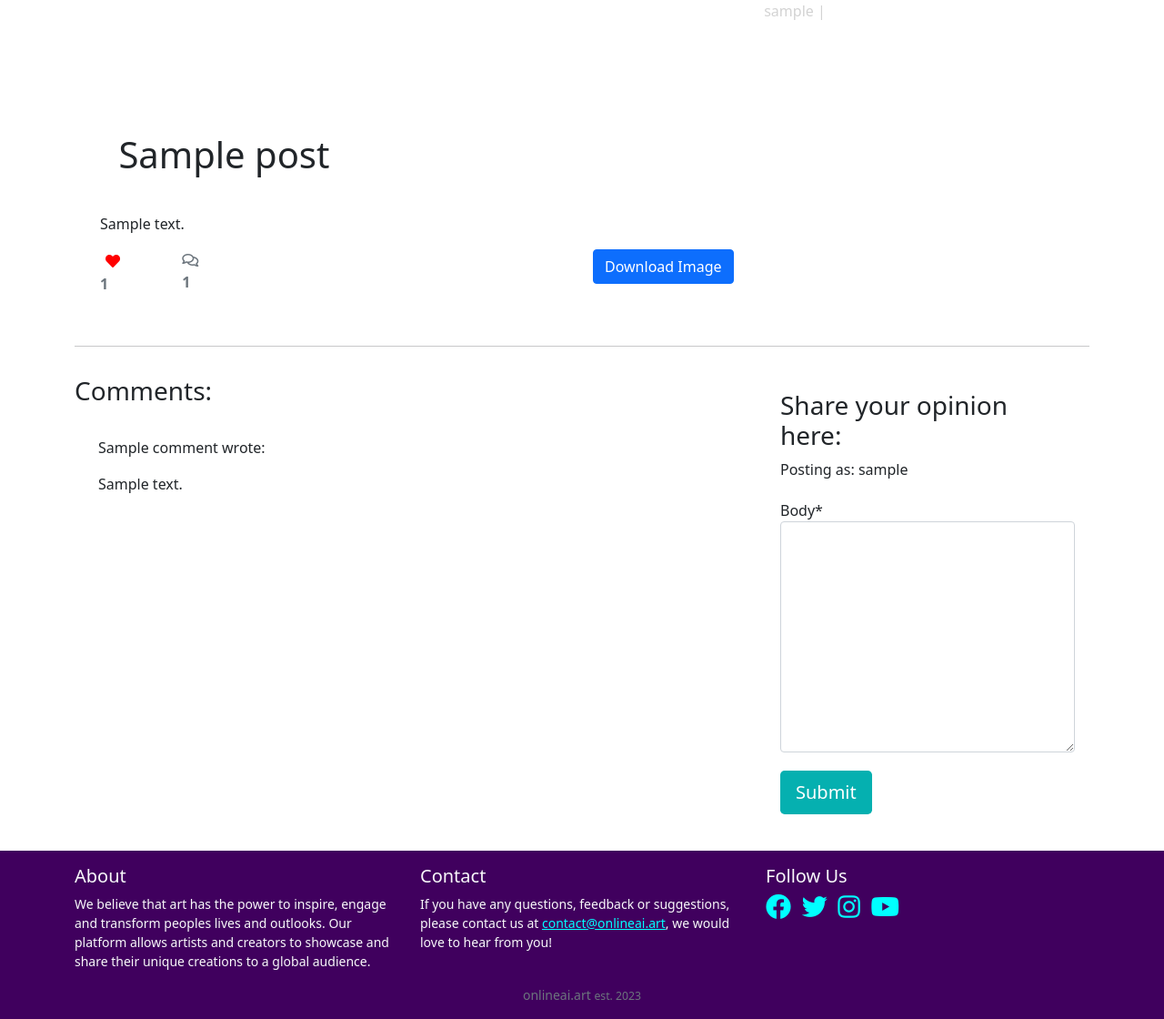
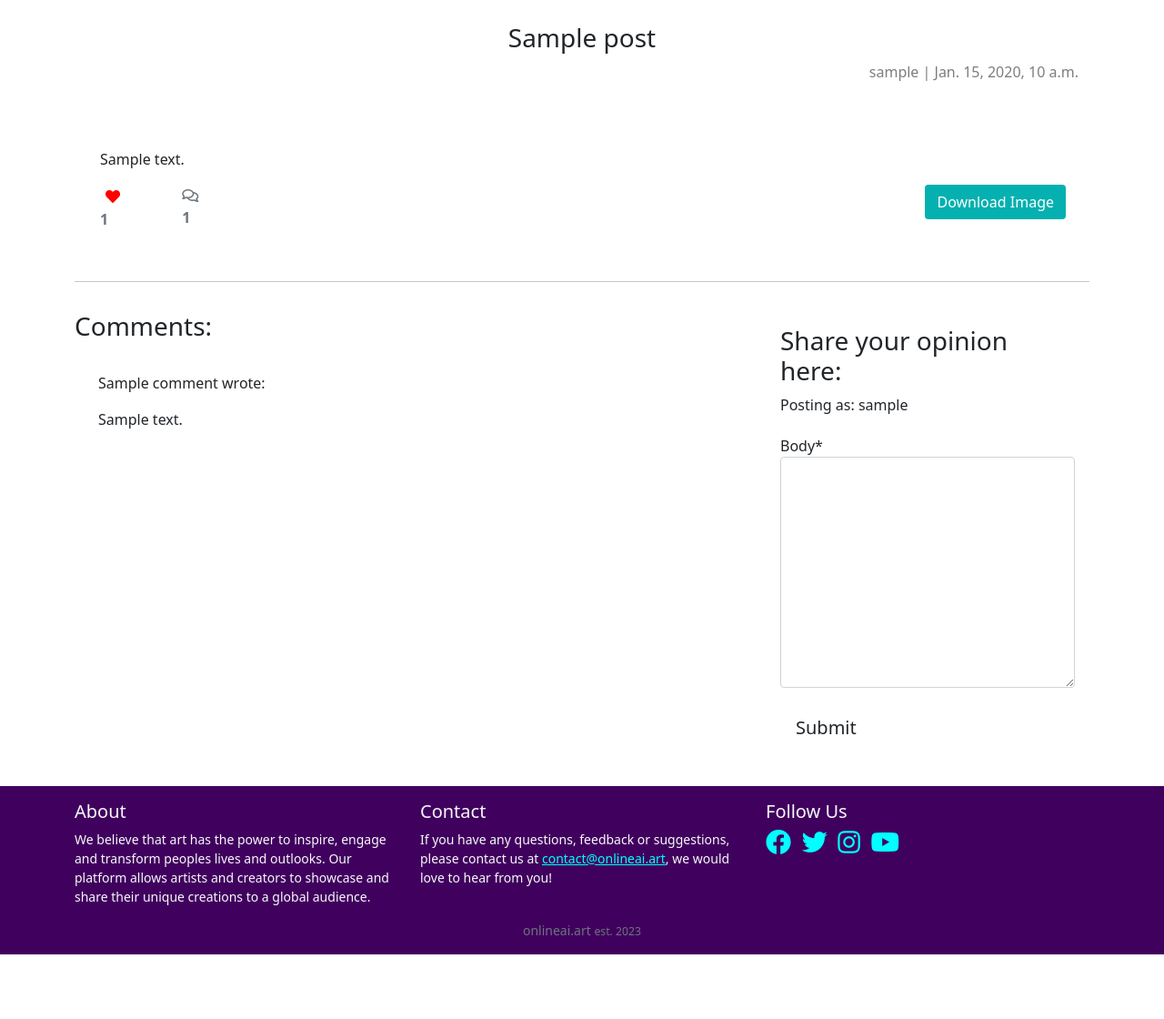
Before and after one commit to KC-7/ai-art-site, a Django app: the page made by templates/post_detail.html in a window 1280 px wide. Shown: the part 56-1176 px from the top of the page at 91% size. After the commit the page ends 1105 px from the top, so only its background shows below. Run offline with Django 3.2, Linux system fonts and the light colour scheme; a user stored in the database is signed in; tables that the repository leaves empty hold one stand-in row (values such as "Sample post"); some libraries are stand-ins or nearby versions.

Commit message:
Refactor: Adjust styling on index and post_detail pages to improve sizing, spacing and positioning of elements

```diff
--- a/static/css/style.css
+++ b/static/css/style.css
@@ -4,6 +4,10 @@
 
 a {
     color: #00ffff;
+}
+
+.right {
+    float: right;
 }
 
 .thin {
@@ -33,6 +37,20 @@
 
 .image-container {
     position: relative;
+}
+
+.posted-image-container {
+    width: 100%;
+    max-width: 75vh;
+    margin: 0 auto;
+}
+
+.posted-image {
+    max-width: 100%;
+    max-height: 100%;
+    width: auto;
+    height: auto;
+    margin: 0 auto;
 }
 
 .image-flash {
@@ -94,24 +112,30 @@
 }
 
 .post-title {
-    margin-top: 20%;
-    margin-left: 5%;
+    margin-top: 25px;
+    text-align: center;
 }
 
 .post-subtitle {
-    margin-left: 5%;
-    color: lightgray;
+    color: rgb(125, 125, 125);
+    text-align: right;
 }
 
-.btn-signup {
+.btn-custom {
     background-color: #05b0b0;
     color: #fff;
 }
 
-.btn-signup:hover,
-.btn-signup:active {
+.btn-custom:hover,
+.btn-custom:active {
     background-color: #fff;
     color: #6ae4e4;
+}
+
+.download-image {
+    text-align: right;
+    padding-right: 10px;
+    padding-bottom: 0;
 }
 
 .link {
--- a/templates/account/login.html
+++ b/templates/account/login.html
@@ -50,7 +50,7 @@
         <input type="hidden" name="{{ redirect_field_name }}" value="{{ redirect_field_value }}" />
         {% endif %}
         <!-- <a class="button secondaryAction" href="{% url 'account_reset_password' %}">{% trans "Forgot Password?" %}</a> -->
-        <button class="btn btn-signup right" type="submit">{% trans "Sign In" %}</button>
+        <button class="btn btn-custom right" type="submit">{% trans "Sign In" %}</button>
       </form>
 
     </div>
--- a/templates/account/logout.html
+++ b/templates/account/logout.html
@@ -20,7 +20,7 @@
         {% if redirect_field_value %}
         <input type="hidden" name="{{ redirect_field_name }}" value="{{ redirect_field_value }}" />
         {% endif %}
-        <button class="btn btn-signup right" type="submit">{% trans 'Sign Out' %}</button>
+        <button class="btn btn-custom right" type="submit">{% trans 'Sign Out' %}</button>
       </form>
     </div>
   </div>
--- a/templates/account/signup.html
+++ b/templates/account/signup.html
@@ -22,7 +22,7 @@
         {% if redirect_field_value %}
         <input type="hidden" name="{{ redirect_field_name }}" value="{{ redirect_field_value }}" />
         {% endif %}
-        <button class="btn btn-signup right" type="submit">{% trans "Sign Up" %} &raquo;</button>
+        <button class="btn btn-custom right" type="submit">{% trans "Sign Up" %} &raquo;</button>
       </form>
     </div>
   </div>
--- a/templates/index.html
+++ b/templates/index.html
@@ -40,7 +40,7 @@
                                 </p>
                                 <hr />
                                 <p class="card-text text-muted h6">
-                                    <strong>{{ post.created_on}}</strong> <i class="far fa-heart"></i> {{ post.number_of_likes }}
+                                    <strong>{{ post.created_on}}</strong><span class="right"><i class="far fa-heart"></i> {{ post.number_of_likes }}</span>
                                 </p>
                             </a>
                         </div>
--- a/templates/post_detail.html
+++ b/templates/post_detail.html
@@ -10,12 +10,12 @@
     <div class="container">
         <div class="row g-0">
             <!-- Image Title -->
-            <div class="col-md-8 masthead-text">
-                <h1 class="post-title">{{ post.title }}</h1>
+            <div class="col-md-12 masthead-text">
+                <h3 class="post-title">{{ post.title }}</h3>
             </div>
             <!-- Uploader & Created Date -->
-            <div class="col-md-4 masthead-text">
-                <p class="post-subtitle">{{ post.creator }} | {{ post.created_date }}</p>
+            <div class="col-md-12 masthead-text">
+                <p class="post-subtitle">{{ post.creator }} | {{ post.created_on }}</p>
             </div>
         </div>
     </div>
@@ -25,7 +25,9 @@
     <div class="row">
         <div class="col-md-12 card mb-4 mt-3 left top">
             <!-- Uploaded Image -->
-            <img src="{{ post.post_image.url }}" width="100%" oncontextmenu="return false;">
+            <div class="posted-image-container">
+                <img src="{{ post.post_image.url }}" class="posted-image" oncontextmenu="return false;">
+            </div>
             <div class="card-body">
                 <!-- Image Description -->
                 <p class="card-text ">{{ post.description | safe }}</p>
@@ -62,11 +64,14 @@
                             </div>
                         </div>
                     </div>
-                    <div class="col-6 text-right">
+                    <div class="col-6 text-right download-image">
                         {% if user.is_authenticated %}
-                            <a href="{{ post.post_image.url }}" download="{{ post.title }}" class="btn btn-primary" target="_blank">Download Image</a>
+                        <a href="{{ post.post_image.url }}" download="{{ post.title }}" class="btn btn-custom"
+                            target="_blank">Download Image</a>
                         {% else %}
-                            <p>Please <a href="{% url 'account_login' %}">log in</a> or <a href="{% url 'account_signup' %}">sign up</a> to download this image in high quality for free!</p>
+                        <p>Please <a href="{% url 'account_login' %}">log in</a> or <a
+                                href="{% url 'account_signup' %}">sign up</a> to download this image in high quality for
+                            free!</p>
                         {% endif %}
                     </div>
                 </div>
@@ -114,7 +119,6 @@
         </div>
     </div>
 </div>
-</div>
 
 
 {% endblock content %}
```
Lines whose indentation alone changed are shown as unchanged.
